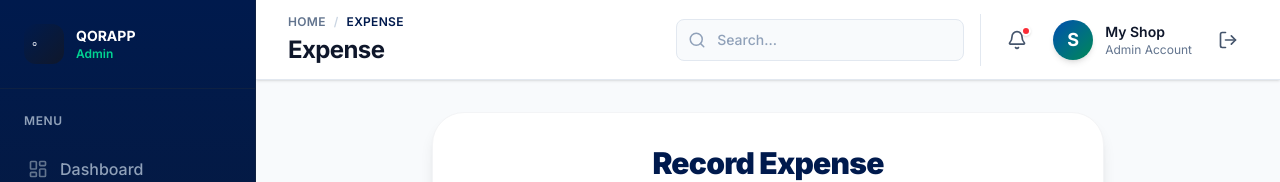
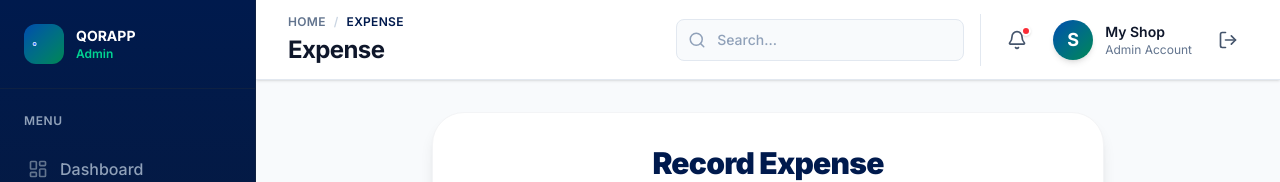
Before and after one commit to infoqorapp-collab/qorapp-website, a Next.js app: page /expense in a window 1280 px wide. Shown: the top 182 px of the page. Built offline with nearby package versions, Linux system fonts and the light colour scheme; no server answers; the database is empty.

Commit message:
not easy

```diff
--- a/app/components/ui/Navbar.tsx
+++ b/app/components/ui/Navbar.tsx
@@ -11,19 +11,19 @@ export default function Navbar() {
     <nav className="sticky top-0 z-50 bg-white/95 backdrop-blur-md border-b border-slate-200 py-4 shadow-sm">
       <div className="max-w-7xl mx-auto px-6 flex justify-between items-center h-16">
         <Link href="/" className="flex items-center space-x-3 flex-shrink-0">
-          <div className="w-10 h-10 rounded-2xl bg-gradient-to-br from-pesa-navy to-slate-900 flex items-center justify-center">
+          <div className="w-10 h-10 rounded-2xl bg-gradient-to-br from-duma-blue to-duma-blue/80 flex items-center justify-center">
             <svg viewBox="0 0 230 50" xmlns="http://www.w3.org/2000/svg" width="32" height="32">
-              {/* Outer pesa-navy Q ring */}
+              {/* Outer blue Q ring */}
               <circle cx="25" cy="25" r="19" fill="#ffffff" />
-              {/* Inner navy hole */}
-              <circle cx="25" cy="25" r="11.5" fill="#001a4d" />
+              {/* Inner blue hole */}
+              <circle cx="25" cy="25" r="11.5" fill="#1a6aff" />
               {/* Arrow tail */}
               <polygon points="29,31 41,43 35.5,43 23.5,31" fill="#ffffff" />
               {/* Arrow tip notch */}
-              <polygon points="35.5,43 41,43 41,37.5" fill="#001a4d" />
+              <polygon points="35.5,43 41,43 41,37.5" fill="#1a6aff" />
             </svg>
           </div>
-          <span className="text-2xl font-bold bg-gradient-to-r from-pesa-navy to-slate-800 bg-clip-text text-transparent">QORAPP</span>
+          <span className="text-2xl font-bold bg-gradient-to-r from-pesa-navy to-duma-blue bg-clip-text text-transparent">QORAPP</span>
         </Link>
 
         {/* Desktop Menu */}
--- a/app/components/ui/Sidebar.tsx
+++ b/app/components/ui/Sidebar.tsx
@@ -27,12 +27,12 @@ export default function Sidebar({ className = '', onClose }: SidebarProps) {
       <div className="p-6 border-b border-slate-800/50">
         <div className="flex justify-between items-start">
           <Link href="/dashboard" onClick={onClose} className="flex items-center gap-3">
-            <div className="w-10 h-10 rounded-xl bg-gradient-to-br from-pesa-navy to-slate-900 flex items-center justify-center flex-shrink-0">
+            <div className="w-10 h-10 rounded-xl bg-gradient-to-br from-duma-blue to-duma-green flex items-center justify-center flex-shrink-0">
               <svg viewBox="0 0 230 50" xmlns="http://www.w3.org/2000/svg" width="24" height="24">
                 <circle cx="25" cy="25" r="19" fill="#ffffff" />
-                <circle cx="25" cy="25" r="11.5" fill="#001a4d" />
+                <circle cx="25" cy="25" r="11.5" fill="#1a6aff" />
                 <polygon points="29,31 41,43 35.5,43 23.5,31" fill="#ffffff" />
-                <polygon points="35.5,43 41,43 41,37.5" fill="#001a4d" />
+                <polygon points="35.5,43 41,43 41,37.5" fill="#1a6aff" />
               </svg>
             </div>
             <div>
```
